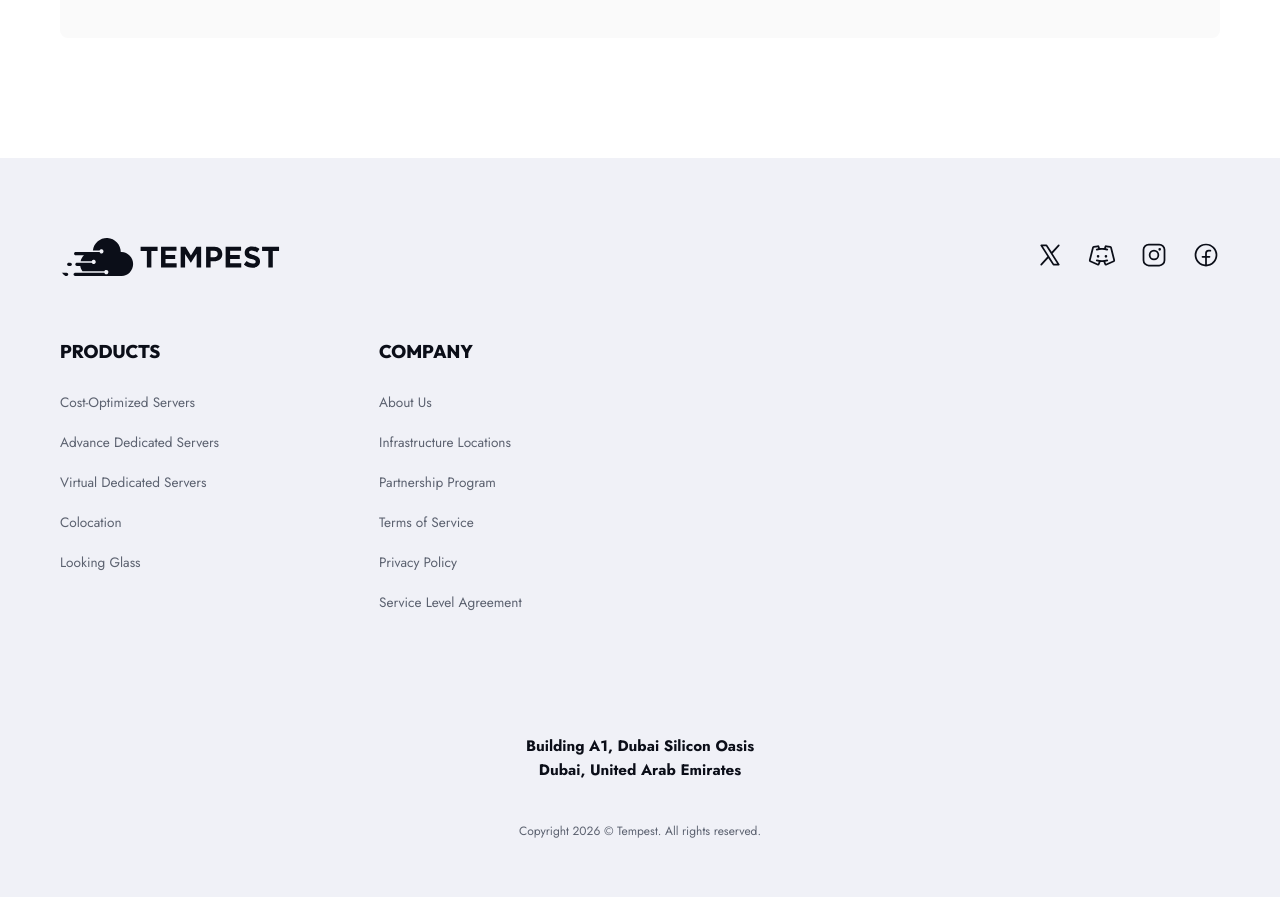
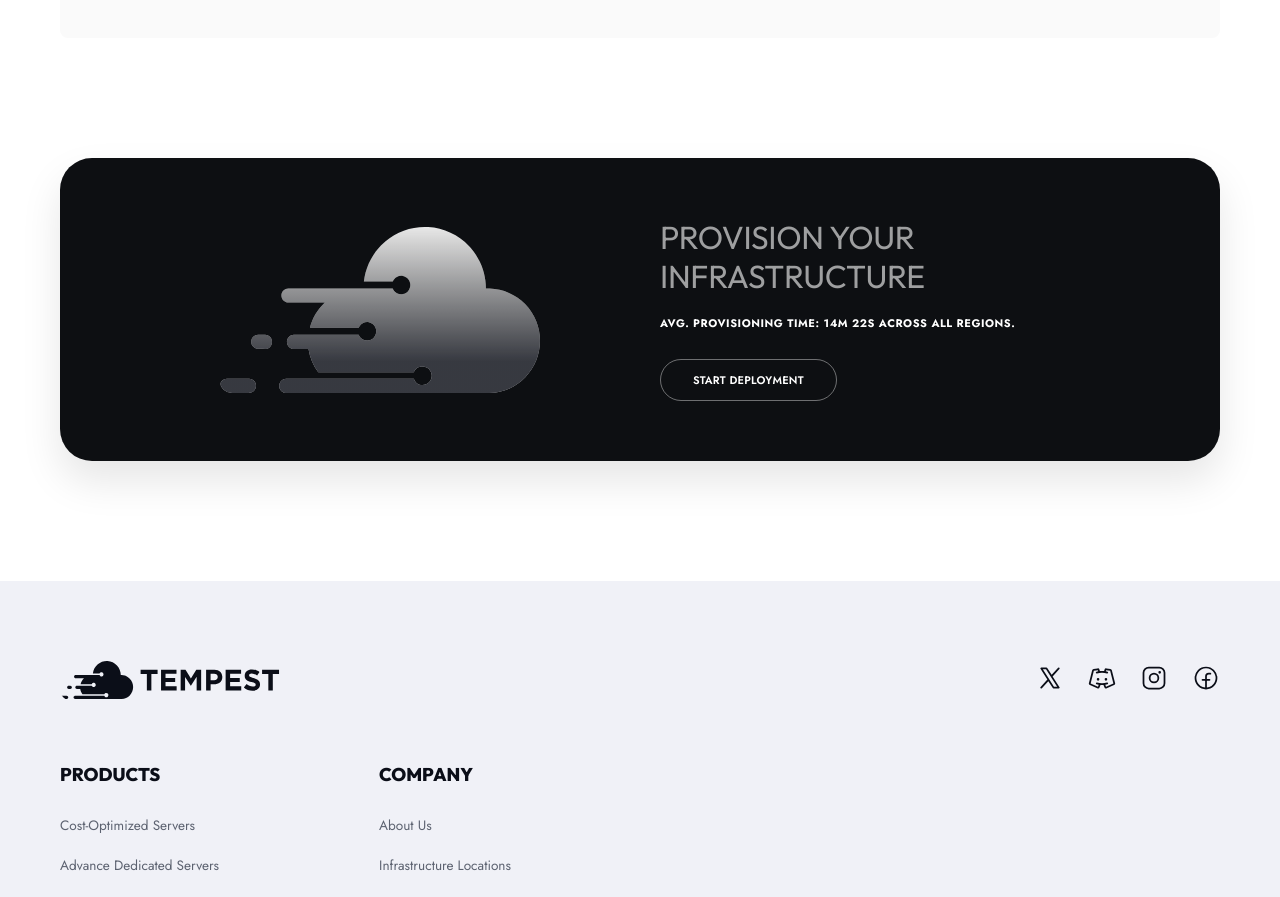
Before and after one commit to souiiii/Bytenia, a React (Vite) app: page /servers/rust in a window 1280 px wide. Shown: the part 3897-4794 px from the top of the page. Built offline with nearby package versions, Linux system fonts and the light colour scheme; what react-world-flags would draw is missing.

Commit message:
feat: add RustProvisionBanner component to RustServersPage

```diff
--- /dev/null
+++ b/src/components/RustProvisionBanner/RustProvisionBanner.css
@@ -0,0 +1,105 @@
+.rust-provision-section {
+  padding: 40px 0 80px 0;
+  background-color: #ffffff;
+}
+
+.rust-provision-banner {
+  background-color: #0d0f12; /* Very dark background, matching screenshot */
+  border-radius: 32px; /* Very rounded corners */
+  display: flex;
+  align-items: center;
+  justify-content: space-between;
+  padding: 60px 80px;
+  box-shadow: 0 20px 40px rgba(0, 0, 0, 0.1);
+  overflow: hidden;
+  position: relative;
+}
+
+.rust-provision-left {
+  flex: 1;
+  display: flex;
+  justify-content: center;
+  align-items: center;
+}
+
+.rust-provision-shape {
+  width: 100%;
+  max-width: 320px;
+  height: auto;
+  opacity: 0.9;
+}
+
+.rust-provision-right {
+  flex: 1;
+  display: flex;
+  flex-direction: column;
+  align-items: flex-start;
+  gap: 20px;
+  padding-left: 40px;
+}
+
+.rust-provision-right h2 {
+  color: rgba(255, 255, 255, 0.6);
+  font-size: 32px;
+  font-weight: 300; /* Thin font */
+  line-height: 1.2;
+  margin: 0;
+  letter-spacing: -0.01em;
+}
+
+.rust-provision-right p {
+  color: #ffffff;
+  font-size: 11px;
+  font-weight: 700;
+  margin: 0;
+  letter-spacing: 0.05em;
+}
+
+.btn-provision {
+  background-color: transparent;
+  color: #ffffff;
+  border: 1px solid rgba(255, 255, 255, 0.4);
+  border-radius: 40px;
+  padding: 12px 32px;
+  font-size: 11px;
+  font-weight: 600;
+  text-transform: uppercase;
+  cursor: pointer;
+  transition: all 0.2s ease;
+  letter-spacing: 0.02em;
+  margin-top: 8px;
+}
+
+.btn-provision:hover {
+  background-color: rgba(255, 255, 255, 0.1);
+  border-color: #ffffff;
+}
+
+@media (max-width: 1024px) {
+  .rust-provision-banner {
+    padding: 50px 40px;
+  }
+}
+
+@media (max-width: 768px) {
+  .rust-provision-banner {
+    flex-direction: column;
+    text-align: center;
+    gap: 40px;
+    padding: 40px 24px;
+    border-radius: 24px;
+  }
+
+  .rust-provision-right {
+    align-items: center;
+    padding-left: 0;
+  }
+
+  .rust-provision-shape {
+    max-width: 220px;
+  }
+
+  .rust-provision-right h2 {
+    font-size: 26px;
+  }
+}
--- /dev/null
+++ b/src/components/RustProvisionBanner/RustProvisionBanner.jsx
@@ -0,0 +1,27 @@
+import React from 'react';
+import './RustProvisionBanner.css';
+import shapeSvg from '../../assets/shape.svg';
+
+const RustProvisionBanner = () => {
+  return (
+    <section className="rust-provision-section">
+      <div className="container" style={{ maxWidth: "1200px", margin: "0 auto", padding: "0 20px" }}>
+        <div className="rust-provision-banner">
+          <div className="rust-provision-left">
+            <img src={shapeSvg} alt="Tempest Cloud Shape" className="rust-provision-shape" />
+          </div>
+          <div className="rust-provision-right">
+            <h2>
+              PROVISION YOUR<br/>
+              INFRASTRUCTURE
+            </h2>
+            <p>AVG. PROVISIONING TIME: 14M 22S ACROSS ALL REGIONS.</p>
+            <button className="btn-provision">START DEPLOYMENT</button>
+          </div>
+        </div>
+      </div>
+    </section>
+  );
+};
+
+export default RustProvisionBanner;
--- a/src/pages/RustServersPage.jsx
+++ b/src/pages/RustServersPage.jsx
@@ -5,6 +5,7 @@ import rustBg from '../assets/Rust.png';
 import shapeSvg from '../assets/shape.svg';
 import RustServersList from '../components/RustServersList/RustServersList';
 import RustAdvancedFeatures from '../components/RustAdvancedFeatures/RustAdvancedFeatures';
+import RustProvisionBanner from '../components/RustProvisionBanner/RustProvisionBanner';
 
 const RustServersPage = () => {
   return (
@@ -89,6 +90,7 @@ const RustServersPage = () => {
 
       <RustServersList />
       <RustAdvancedFeatures />
+      <RustProvisionBanner />
     </div>
   );
 };
```
